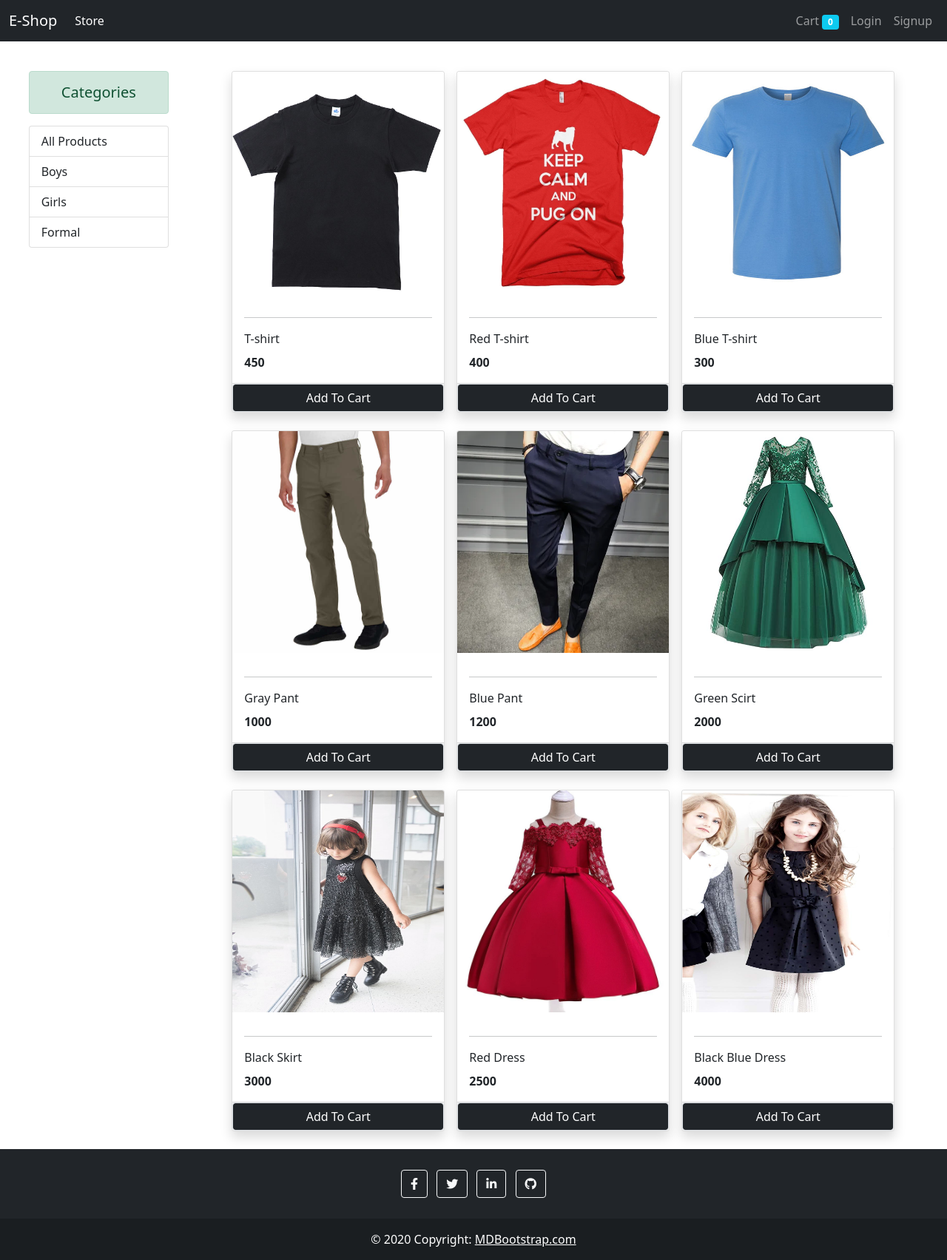
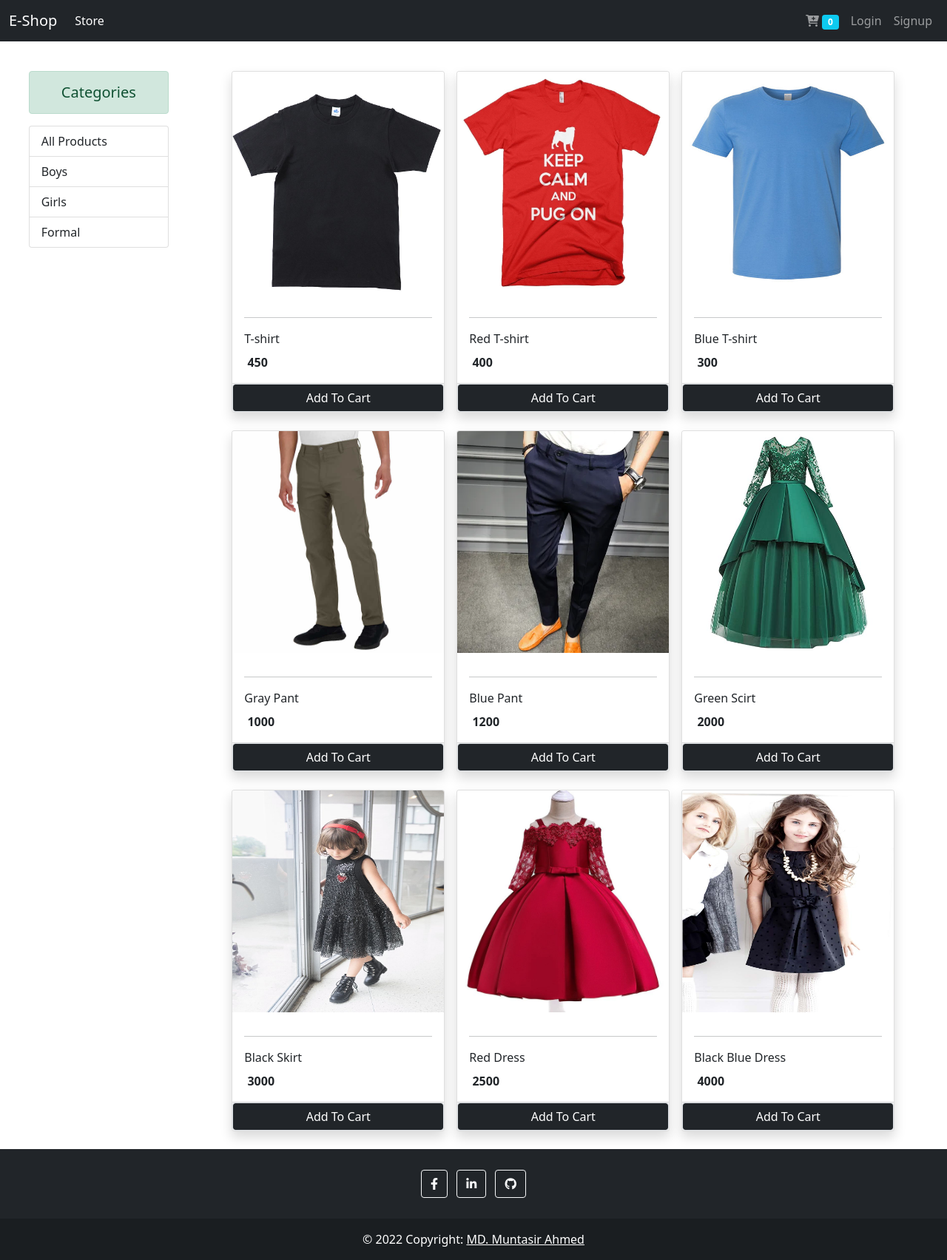
Before and after one commit to Muntasir2179/Eshop, a Django app: page / in a window 1280 px wide. Shown: the whole page at 74% size. Run offline with Django 4.2, Linux system fonts and the light colour scheme; data comes from the database, SQL or seed files in the repository; both versions use the stored data as it was after the commit.

Commit message:
Cart bug fixed and css added

```diff
--- a/Eshop/settings.py
+++ b/Eshop/settings.py
@@ -121,6 +121,11 @@ USE_TZ = True
 
 STATIC_URL = 'static/'
 
+# newly added line to serve static files like images, JavaScrips and CSS files
+STATICFILES_DIRS = [
+    BASE_DIR / "static",
+]
+
 # Default primary key field type
 # https://docs.djangoproject.com/en/4.0/ref/settings/#default-auto-field
 
--- /dev/null
+++ b/static/css/index.css
@@ -0,0 +1,7 @@
+.card {
+    transition: all .3s ease-in-out;
+}
+
+.card:hover {
+    transform: scale(1.05);
+}
--- a/store/templates/base.html
+++ b/store/templates/base.html
@@ -5,6 +5,9 @@
     <meta name="viewport" content="width=device-width, initial-scale=1">
     <link href="https://cdn.jsdelivr.net/npm/bootstrap@5.0.2/dist/css/bootstrap.min.css" rel="stylesheet" integrity="sha384-EVSTQN3/azprG1Anm3QDgpJLIm9Nao0Yz1ztcQTwFspd3yD65VohhpuuCOmLASjC" crossorigin="anonymous">
     <link rel="stylesheet" href="https://cdnjs.cloudflare.com/ajax/libs/font-awesome/5.15.4/css/all.min.css" integrity="sha512-1ycn6IcaQQ40/MKBW2W4Rhis/DbILU74C1vSrLJxCq57o941Ym01SwNsOMqvEBFlcgUa6xLiPY/NS5R+E6ztJQ==" crossorigin="anonymous" referrerpolicy="no-referrer" />
+    <link rel="stylesheet" href="https://cdnjs.cloudflare.com/ajax/libs/font-awesome/6.2.1/css/all.min.css" integrity="sha512-MV7K8+y+gLIBoVD59lQIYicR65iaqukzvf/nwasF0nqhPay5w/9lJmVM2hMDcnK1OnMGCdVK+iQrJ7lzPJQd1w==" crossorigin="anonymous" referrerpolicy="no-referrer" />
+    {% block styles %}
+    {% endblock styles %}
     <title>Hello, world!</title>
 </head>
 <body class="d-flex flex-column min-vh-100">
@@ -23,7 +26,7 @@
                 </ul>
                 <ul class="navbar-nav mt-2 my-lg-0">
                     <li class="nav-item">
-                        <a class="nav-link" aria-current="page" href="/cart">Cart
+                        <a class="nav-link" aria-current="page" href="/cart"><i class="fas fa-cart-plus"></i>
                             <span class="badge bg-info">{{request.session.cart.keys|length}}</span>
                         </a>
                     </li>
@@ -49,15 +52,14 @@
     <footer class="bg-dark text-center text-white mt-auto">
         <div class="container p-4 pb-0">
           <section class="mb-4">
-            <a class="btn btn-outline-light btn-floating m-1" href="#!" role="button"><i class="fab fa-facebook-f"></i></a>
-            <a class="btn btn-outline-light btn-floating m-1" href="#!" role="button"><i class="fab fa-twitter"></i></a>
-            <a class="btn btn-outline-light btn-floating m-1" href="#!" role="button"><i class="fab fa-linkedin-in"></i></a>
-            <a class="btn btn-outline-light btn-floating m-1" href="#!" role="button"><i class="fab fa-github"></i></a>
+            <a class="btn btn-outline-light btn-floating m-1" href="https://www.facebook.com/muntasir2179" role="button" target="_blank"><i class="fab fa-facebook-f"></i></a>
+            <a class="btn btn-outline-light btn-floating m-1" href="https://www.linkedin.com/in/muntasir2179/" role="button" target="_blank"><i class="fab fa-linkedin-in"></i></a>
+            <a class="btn btn-outline-light btn-floating m-1" href="https://github.com/muntasir2179" role="button" target="_blank"><i class="fab fa-github"></i></a>
           </section>
         </div>
         <div class="text-center p-3" style="background-color: rgba(0, 0, 0, 0.2);">
-          © 2020 Copyright:
-          <a class="text-white" href="https://mdbootstrap.com/">MDBootstrap.com</a>
+          © 2022 Copyright:
+          <a class="text-white" href="https://muntasirahmed.netlify.app/" target="_blank">MD. Muntasir Ahmed</a>
         </div>
       </footer>
     {% comment %} footer ends {% endcomment %}
--- a/store/templates/index.html
+++ b/store/templates/index.html
@@ -1,5 +1,10 @@
 {% extends 'base.html' %}
 {% load cart %}
+{% load static %}
+
+{% block styles %}
+<link rel="stylesheet" href="{% static '/css/index.css' %}">
+{% endblock styles %}
 
 {% block content %}
 <div class="container-fluid mt-5 pt-5">
@@ -26,7 +31,7 @@
                     <div class="card-body">
                         <hr>
                         <p class="card-title">{{product.name}}</p>
-                        <p class="card-text"><b>{{product.price}}</b></p>
+                        <p class="card-text"><i class="fa-solid fa-bangladeshi-taka-sign"></i><b> {{product.price}}</b></p>
                     </div>
 
                     <div class="card-footer p-0">
--- a/store/templates/orders.html
+++ b/store/templates/orders.html
@@ -24,10 +24,10 @@
                     <td>{{forloop.counter}}</td>
                     <td><img style="height:80px;" class="rounded" src="{{order.product.image.url}}" alt=""></td>
                     <td>{{order.product.name}}</td>
-                    <td>{{order.price}}</td>
+                    <td><i class="fa-solid fa-bangladeshi-taka-sign"></i> {{order.price}}</td>
                     <td>{{order.date}}</td>
                     <td>{{order.quantity}}</td>
-                    <td>{{order.quantity|multiply:order.price}}</td>
+                    <td><i class="fa-solid fa-bangladeshi-taka-sign"></i> {{order.quantity|multiply:order.price}}</td>
                     {% comment %} <td>{% if order.status %}{{'Completed'}}{% else %}{{'Pending'}}{% endif %}</td> {% endcomment %}
                     {% if order.status %}
                     <td><span class="badge bg-success p-2">Completed</span></td>
--- a/store/views.py
+++ b/store/views.py
@@ -156,7 +156,10 @@ class Login(View):
 class Cart(View):
     def get(self, request):
         ids = list(request.session.get('cart').keys())
+        if not ids:
+            ids = []
         products = Product.get_products_by_id(ids)
+        print(products)
         return render(request, 'cart.html', {'products': products})
 
 
```
Also changed, not shown: store/templates/cart.html (+14 -4 lines), db.sqlite3.
